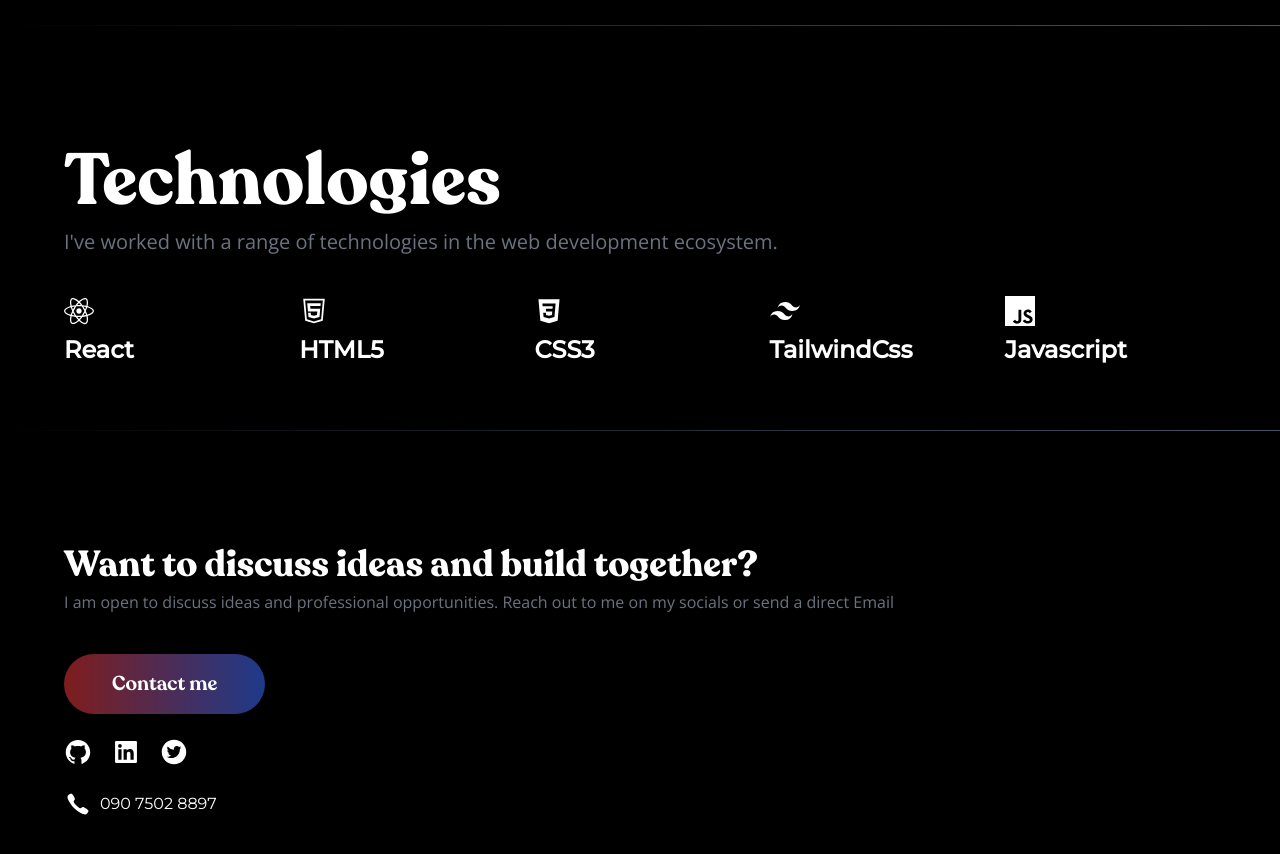
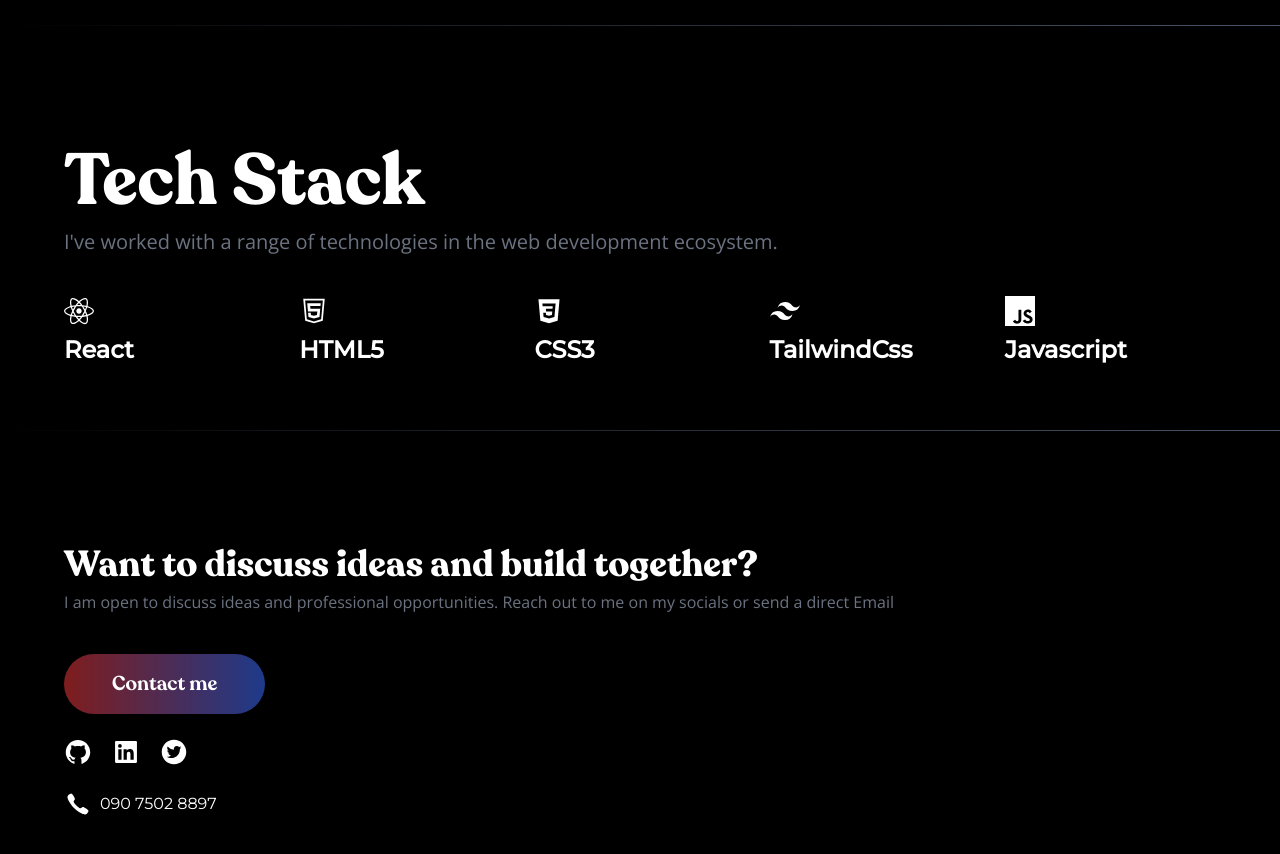
Before and after one commit to Faithyyyyy/My-Portfolio, a React (Vite) app: page / in a window 1280 px wide. Shown: the part 2440-3294 px from the top of the page. Built offline with nearby package versions, Linux system fonts and the light colour scheme.

Commit message:
Tech Stacks change

```diff
--- a/src/Components/Tecnologies.jsx
+++ b/src/Components/Tecnologies.jsx
@@ -10,7 +10,7 @@
     <>
       <section className="px-5 py-16 md:pt-6  xl:pt-28 max-w-6xl mx-auto xl:px-0">
         <h2 className="font-[Recoleta] font-[900] text-4xl sm:text-5xl md:text-6xl xl:text-7xl leading-[1.3] sm:leading-[1.3] md:leading-[1.4] xl:leading-[1.2]  max-w-4xl mb-1 ">
-          Technologies
+          Tech Stack
         </h2>
         <p className="text-gray-500 font-openSans text-xl mb-10">
           I've worked with a range of technologies in the web development
```
